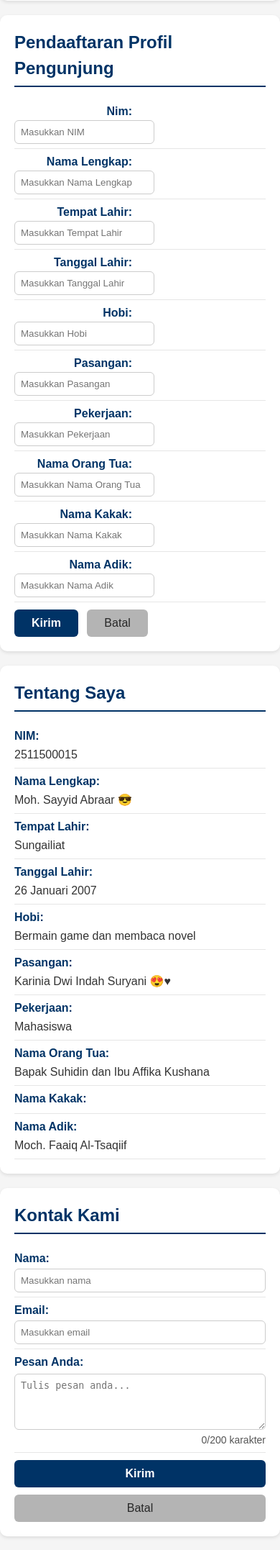
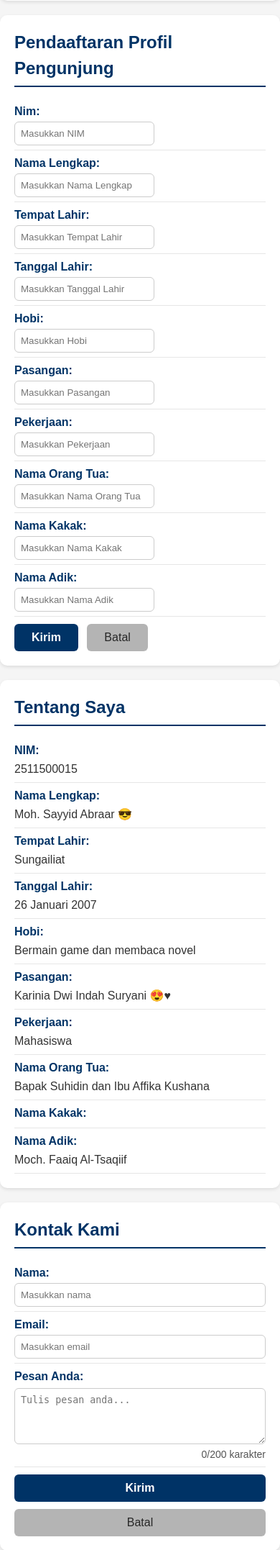
Before and after one commit to Abraar2511500015/2511500015-PWD-TI1A-2526O, a PHP site: page /pertemuan-08/index.php in a window 390 px wide. Shown: the part 327-2481 px from the top of the page at 72% size. Run offline with PHP 8.4, Linux system fonts and the light colour scheme.

Commit message:
index.php pertemuan-08

```diff
--- a/pertemuan-08/style.css
+++ b/pertemuan-08/style.css
@@ -235,7 +235,8 @@ footer {
   }
 
   #about strong,
-  #contact label>span {
+  #contact label>span,
+  #PendaftaranProfilPengunjung label>span {
     text-align: left;
     padding-right: 0;
     margin-bottom: 2px;
```
